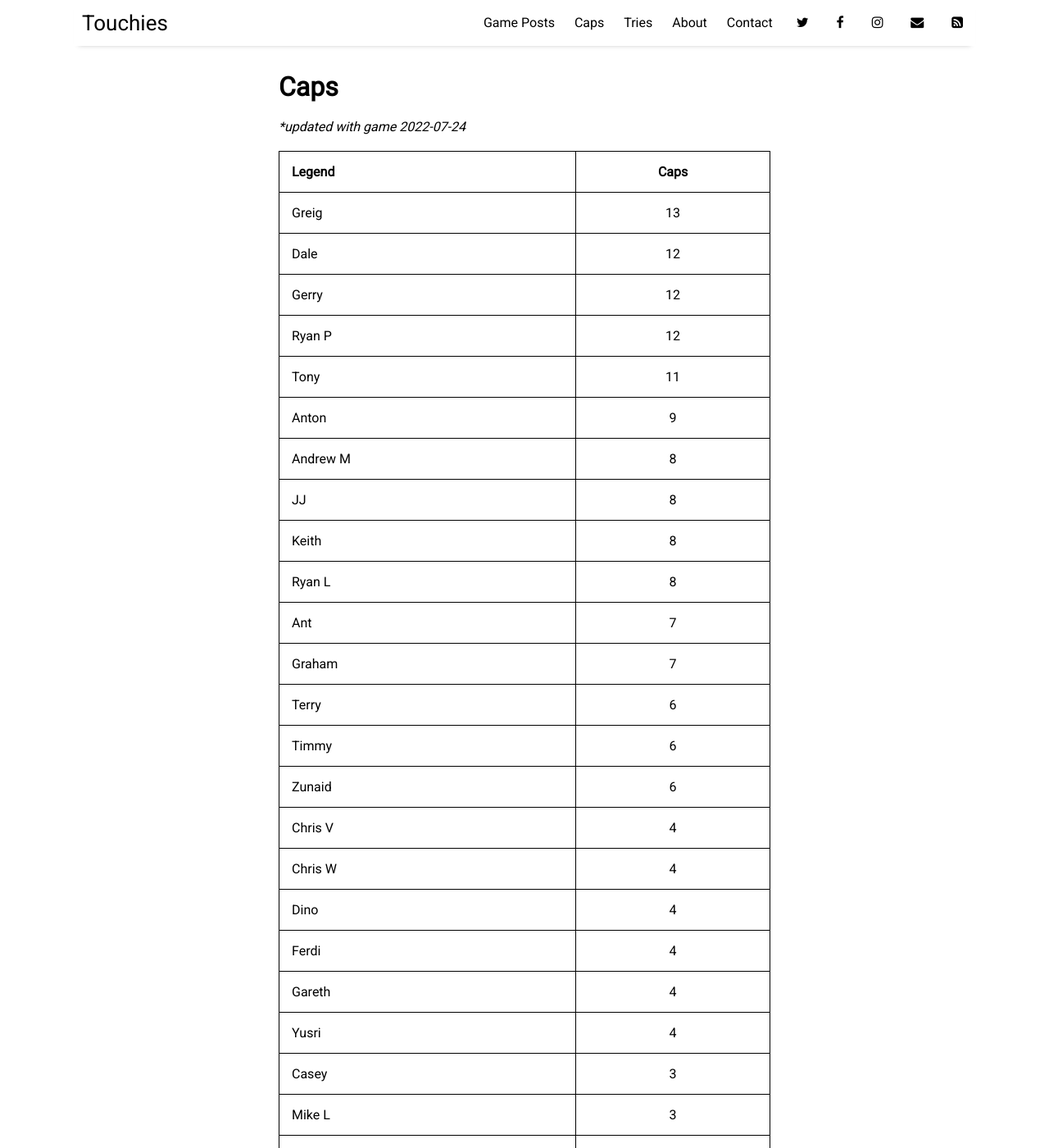
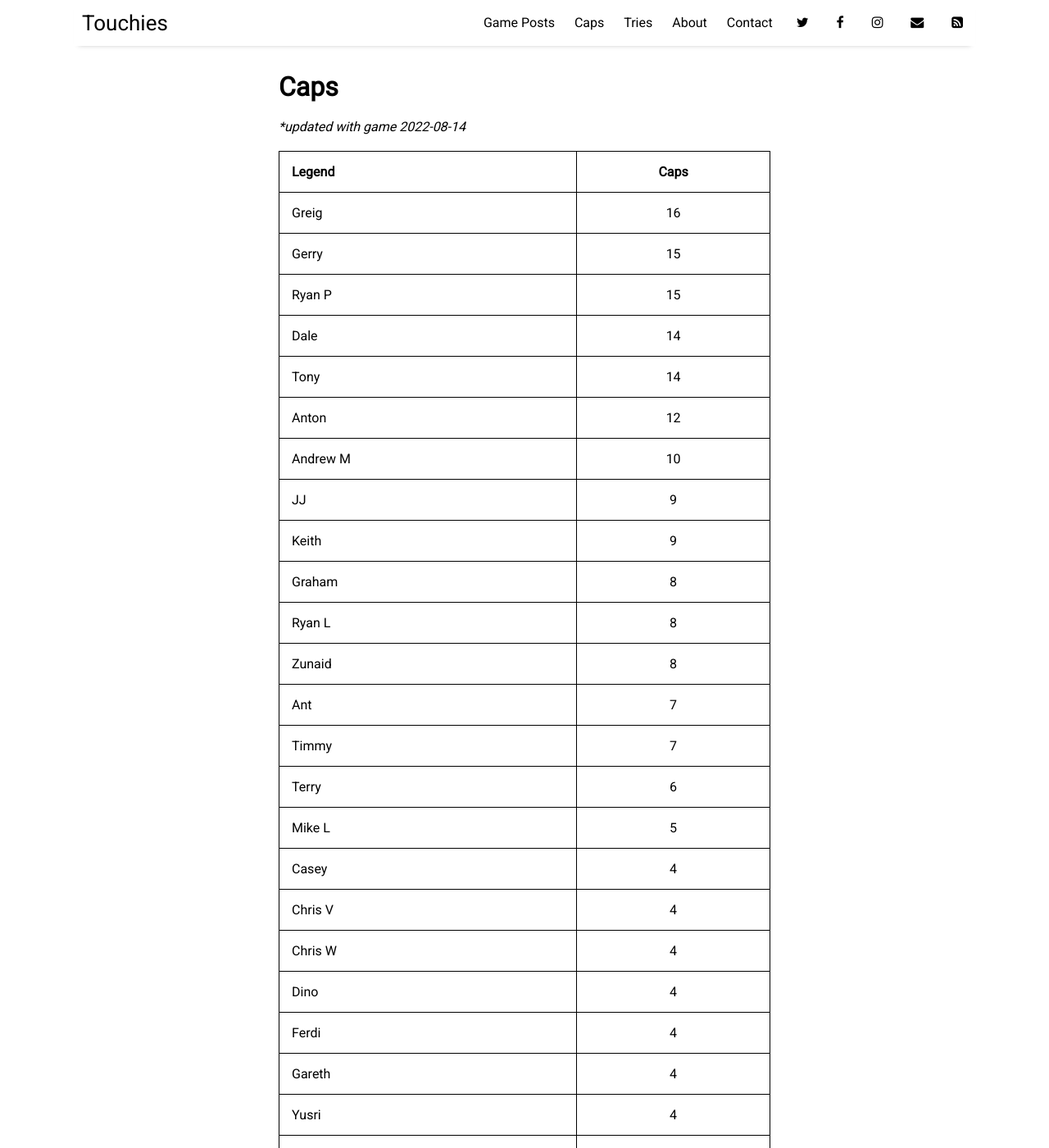
Before and after one commit to sundayrugby/sundayrugby.github.io, a Jekyll site: the page built from pages/caps.md, in a window 1280 px wide and 1400 px high. Shown: the whole window at 82% size. Built offline with Jekyll 4.4.1, drawn with Linux system fonts in a browser that asks for light colours; nearby versions of some CDN libraries; some of the changed text lies outside the part shown.

Commit message:
Update caps.md

```diff
--- a/pages/caps.md
+++ b/pages/caps.md
@@ -4,53 +4,57 @@ title: Caps
 permalink: /caps
 ---
 
-**updated with game 2022-07-24*
+**updated with game 2022-08-14*
 
 
 Legend               | Caps
 --------------------- | :------------------:
-Greig|13
-Dale|12
-Gerry|12
-Ryan P|12
-Tony|11
-Anton|9
-Andrew M|8
-JJ|8
-Keith|8
+Greig|16
+Gerry|15
+Ryan P|15
+Dale|14
+Tony|14
+Anton|12
+Andrew M|10
+JJ|9
+Keith|9
+Graham|8
 Ryan L|8
+Zunaid|8
 Ant|7
-Graham|7
+Timmy|7
 Terry|6
-Timmy|6
-Zunaid|6
+Mike L|5
+Casey|4
 Chris V|4
 Chris W|4
 Dino|4
 Ferdi|4
 Gareth|4
 Yusri|4
-Casey|3
-Mike L|3
+Adam|3
+Chad|3
+Juan|3
 Saul|3
-Adam|2
 Brenden|2
+Donovan|2
+Emile|2
+Grant M|2
 Grant R|2
+John|2
+Julian|2
 Patrick|2
 Rich|2
 Rikki|2
 Robin|2
 Andrew S|1
-Chad|1
-Donovan|1
+Andrew St|1
 Dylan|1
-Emile|1
-Grant M|1
 Ian|1
-Juan|1
 Matt|1
 Nic B|1
 Nic G|1
 Rolf|1
 Trevor|1
+Wayne|1
 Wazza|1
```
